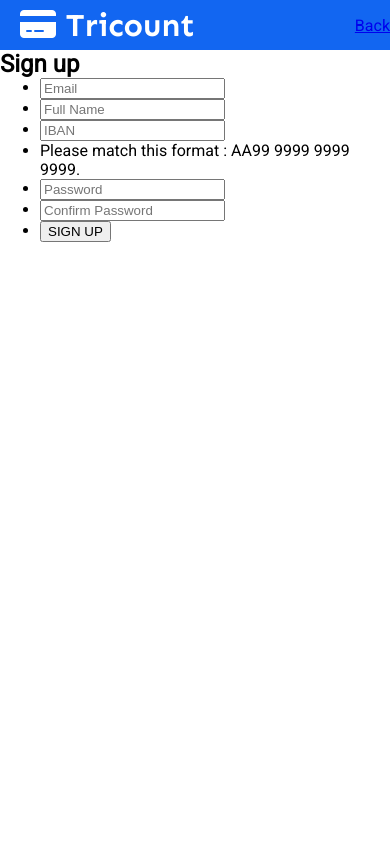
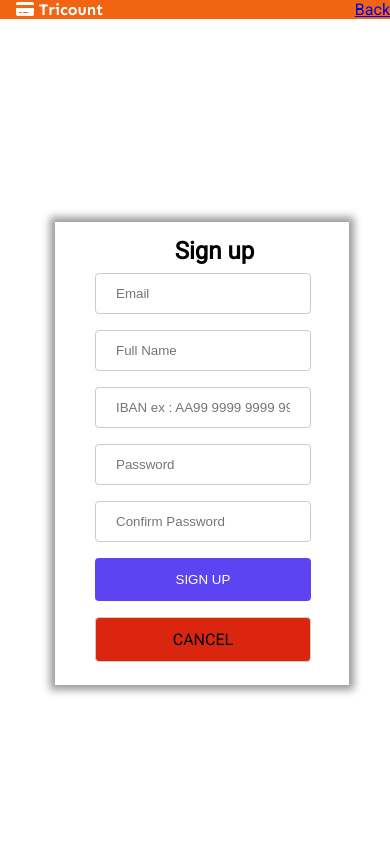
Before and after one commit to KenjiMobutu/PRWEB, a PHP site: page /view/view_signup.php in a window 390 px wide. Run offline with PHP 8.4, Linux system fonts and the light colour scheme; the template is opened without the code that fills it, so the values that code supplies are empty.

Commit message:
some css + mobile view for login signup and profile btns

```diff
--- a/css/style.css
+++ b/css/style.css
@@ -1,10 +1,12 @@
 /* MENU */
 * {
     margin: 0;
+
 }
 
 body {
     font-family: 'Roboto', sans-serif;
+    width: auto;
 }
 
 .navbar {
@@ -23,7 +25,7 @@ body {
 
 .logo-container {
     flex: 3;
-    margin-left: 20px;
+    margin-left: 1em;
 }
 
 .logo {
@@ -58,8 +60,234 @@ body {
 
 /* LOGIN PAGE  */
 
+.form{
+    position: relative;
+    box-shadow: 0px 0px 8px 5px rgba(0, 0, 0, .4);
+    padding: 55px;
+}
+
+.login-title{
+    text-align: center;
+}
+
+.page{
+    position: absolute;
+    top: 50%;
+    left: 50%;
+    margin: -50px 0 0 -50px;
+}
+
+.sign-link{
+    text-align: center;
+}
+
+input[class=sign],
+select {
+    width: 100%;
+    padding: 12px 20px;
+    margin: 8px 0;
+    display: inline-block;
+    border: 1px solid #ccc;
+    border-radius: 4px;
+    box-sizing: border-box;
+}
+
+input[type=submit],
+button[type=submit] {
+    width: 100%;
+    background-color: #2511dd;
+    color: white;
+    padding: 14px 20px;
+    margin: 8px 0;
+    border: none;
+    border-radius: 4px;
+    cursor: pointer;
+}
+
+input[type=submit]:hover {
+    background-color: #4936f0;
+    color:white;
+}
 
 
 /* SIGNUP PAGE  */
 
+.sign-up-container{
+    position: relative;
+    box-shadow: 0px 0px 8px 5px rgba(0, 0, 0, .4);
+    width: 140%;
+    padding-top: 15px;
+    padding-bottom: 15px;
+}
+
+.signup-title h2{
+    text-align:center;
+    padding-left: 25px;
+}
+
+.signup_page{
+    position: absolute;
+    top: 50%;
+    left: 50%;
+    margin: -50px 0 0 -50px;
+}
+
+.sign-up-container ul li{
+    list-style: none;
+}
+
+input[class=signup-form-btn]{
+    width: 85%;
+    background-color: #5e43f3;
+    color: white;
+}
+
+input[class=signup-form-items],
+select {
+    width: 85%;
+    padding: 12px 20px;
+    margin: 8px 0;
+    display: inline-block;
+    border: 1px solid #ccc;
+    border-radius: 4px;
+    box-sizing: border-box;
+}
+
+.cancel-sign-up-btn{
+    transition-duration: 0.4s;
+    text-align: center;
+    color: black;
+    text-decoration: none;
+    width: 85%;
+    padding: 12px 20px;
+    margin: 8px 0;
+    display: inline-block;
+    border: 1px solid #ccc;
+    border-radius: 4px;
+    box-sizing: border-box;
+    background-color: #da260f;
+}
+
+.cancel-sign-up-btn:hover{
+    background-color: #f44336;
+    color: white;
+}
+
 /* PROFILE  */
+
+.profile-buttons ul li{
+list-style: none;
+}
+
+.profile-buttons .edit{
+    transition-duration: 0.4s;
+    text-align: center;
+    color: black;
+    text-decoration: none;
+    width: 85%;
+    padding: 12px 20px;
+    margin: 8px 0;
+    display: inline-block;
+    border: 1px solid #ccc;
+    border-radius: 4px;
+    box-sizing: border-box;
+    background-color:white;
+    border: 2px solid #2511dd;
+}
+
+.profile-buttons .edit:hover{
+    background-color: #2511dd;
+    color: white;
+}
+
+.profile-buttons .change{
+    transition-duration: 0.4s;
+    text-align: center;
+    color: black;
+    text-decoration: none;
+    width: 85%;
+    padding: 12px 20px;
+    margin: 8px 0;
+    display: inline-block;
+    border: 1px solid #ccc;
+    border-radius: 4px;
+    box-sizing: border-box;
+    background-color:white;
+    border: 2px solid #2511dd;
+}
+
+.profile-buttons .change:hover{
+    background-color: #2511dd;
+    color: white;
+}
+
+.profile-buttons .logout{
+    transition-duration: 0.4s;
+    text-align: center;
+    color: black;
+    text-decoration: none;
+    width: 85%;
+    padding: 12px 20px;
+    margin: 8px 0;
+    display: inline-block;
+    border: 1px solid #ccc;
+    border-radius: 4px;
+    box-sizing: border-box;
+    background-color: #da260f;
+}
+
+.profile-buttons .logout:hover{
+    background-color: #f44336;
+    color: white;
+}
+
+.prf-body{
+    position:relative;
+}
+
+.profile-buttons{
+    position:fixed;
+    bottom:0;
+    width:100%;
+
+}
+
+/* media queries */
+/* Mobile*/
+@media screen and (min-width: 320px) and (max-width: 480px){
+    .navbar {
+        width: 100%;
+        height: 100%;
+        background-color: rgb(241, 100, 18);
+    }
+
+    .navbar h1{
+        text-align: left;
+        font-size: medium;
+    }
+
+    .form{
+        top: -150px;
+        left: -120px;
+        width: 90%;
+    }
+
+    .sign-up-container{
+        top: -150px;
+        left: -90px;
+        width: 120%;
+    }
+
+    .prf-body{
+        position:relative;
+    }
+
+    .profile-buttons{
+        position:fixed;
+        bottom: 0px;;
+        width:100%;
+    }
+}
+
+/* tablet and large mobiles */
+@media screen and (min-width: 575px) and (max-width: 767.98px){}
--- a/view/view_signup.php
+++ b/view/view_signup.php
@@ -25,7 +25,7 @@
     <div class="menu">
     </div>
     <div class="signup_page">
-        <div class="sing-up-container">
+        <div class="sign-up-container">
             <form class="signup-form" method="post" action="main/signup" enctype="multipart/form-data">
                 <div class="signup-title">
                     <h2>Sign up</h2>
@@ -33,11 +33,11 @@
                 <ul>
                     <li><input class="signup-form-items" type="email" placeholder="Email" name="mail" id="mail" value="<?= $mail ?>" required></li>
                     <li><input class="signup-form-items" type="text" placeholder="Full Name" name="full_name" id="full_name" value="<?= $full_name ?>" required></li>
-                    <li><input class="signup-form-items" type="int" pattern="^[a-zA-Z]+[0-9]+(\s+([0-9]+\s+)+)[0-9]+$" placeholder="IBAN" name="iban" id="iban" value="<?= $iban ?>"></li>
-                    <li><p>Please match this format : AA99 9999 9999 9999.</p></li>
+                    <li><input class="signup-form-items" type="int" pattern="^[a-zA-Z]+[0-9]+(\s+([0-9]+\s+)+)[0-9]+$" placeholder="IBAN ex : AA99 9999 9999 9999" name="iban" id="iban" value="<?= $iban ?>"></li>
                     <li><input class="signup-form-items" type="password" placeholder="Password" name="password" id="password" value="<?= $password ?>" required></li>
                     <li><input class="signup-form-items" type="password" placeholder="Confirm Password" name="password_confirm" id="password_confirm" value="<?= $password_confirm ?>" required></li>
                     <li><input class="signup-form-btn" type="submit" value="SIGN UP"></li>
+                    <li><a class="cancel-sign-up-btn" href="main/index">CANCEL</a></li>
                 </ul>
 
             </form>
```
Also changed, not shown: view/view_login.php (+8 -4 lines), view/view_profile.php (+17 -9 lines).
